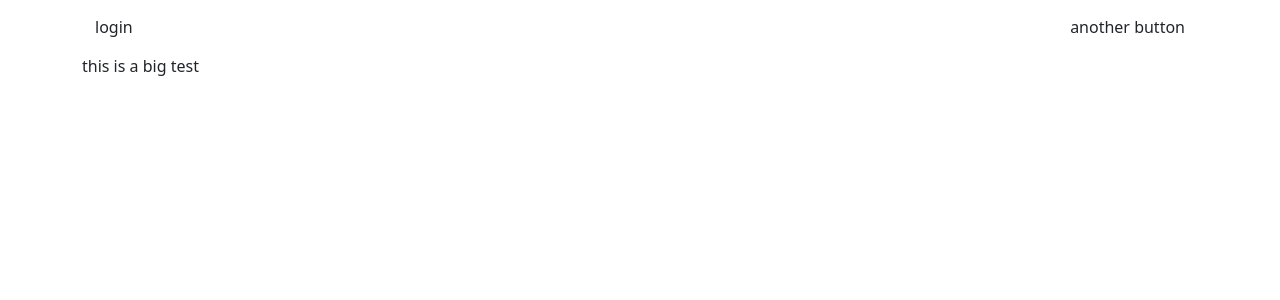
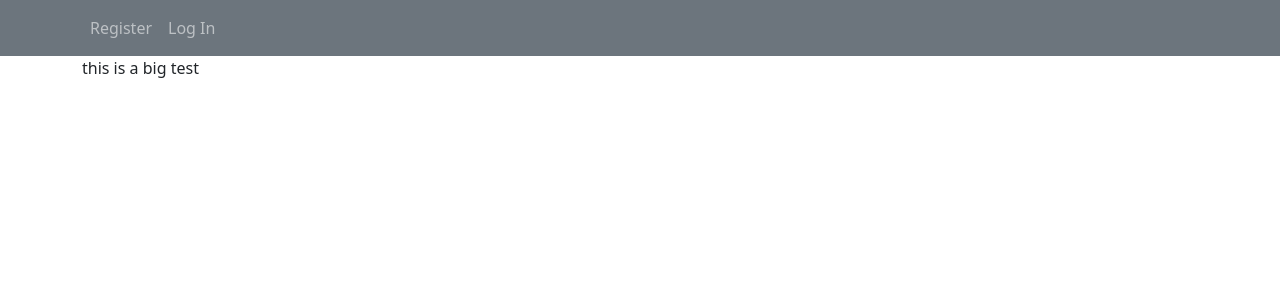
Before and after one commit to alsetema/react-testing, a React (Create React App) app in the folder client/: page / in a window 1280 px wide. Shown: the top 300 px of the page. Built offline with nearby package versions, Linux system fonts and the light colour scheme.

Commit message:
literally do not know why i cant flushh the elements to the right side

```diff
--- a/client/src/App.css
+++ b/client/src/App.css
@@ -1,3 +1,5 @@
+@import 'bootstrap/dist/css/bootstrap.css';
+
 .App {
   text-align: center;
 }
@@ -40,3 +42,7 @@
 body {
     padding-bottom: 70px;
 }
+
+.navbar-nav > li{
+    display: inline-block;
+}
--- a/client/src/components/navBar.jsx
+++ b/client/src/components/navBar.jsx
@@ -11,12 +11,15 @@ class NavBar extends Component {
     }
     render() {
       return(
-          <nav className="navbar-fixed-top navbar navbar-default">
-          <div className="container container-fluid">
-            <button onClick={this.handleNavButtonClick} type="button" className="btn btn-default navbar-btn">login</button>
-            <button className="btn btn-default navbar-btn"> another button </button>
-          </div>
-          </nav>
+     <nav className=" navbar navbar-dark bg-secondary navbar-expand">
+        <div className="container container-fluid">
+          <ul className="navbar-nav justify-content-end">
+            <li className="nav-item"><a href="/#" className="font-weight-bold nav-link">Register</a></li>
+            <li className="nav-item"><a href="/#" className="nav-link">Log In</a></li>
+          </ul>
+        </div>
+
+      </nav>
       )};
 }
 
--- a/client/src/index.js
+++ b/client/src/index.js
@@ -4,6 +4,7 @@ import './index.css';
 import App from './App';
 import reportWebVitals from './reportWebVitals';
 import 'bootstrap/dist/css/bootstrap.css'
+
 
 ReactDOM.render(
   <React.StrictMode>
```
Also changed, not shown: 1 other file (tests, documents, lock files or other folders).
